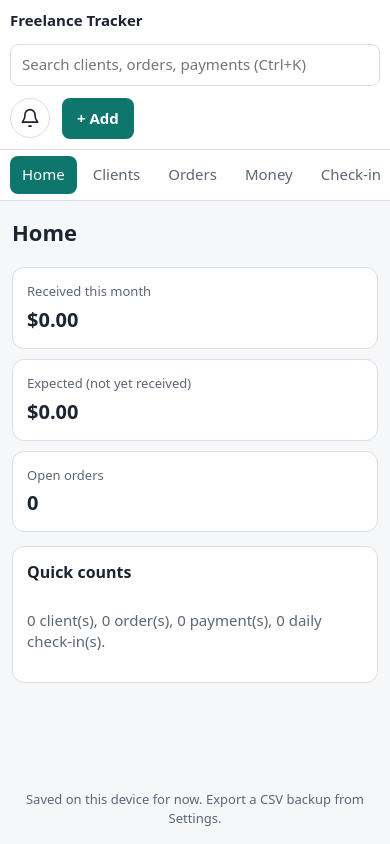
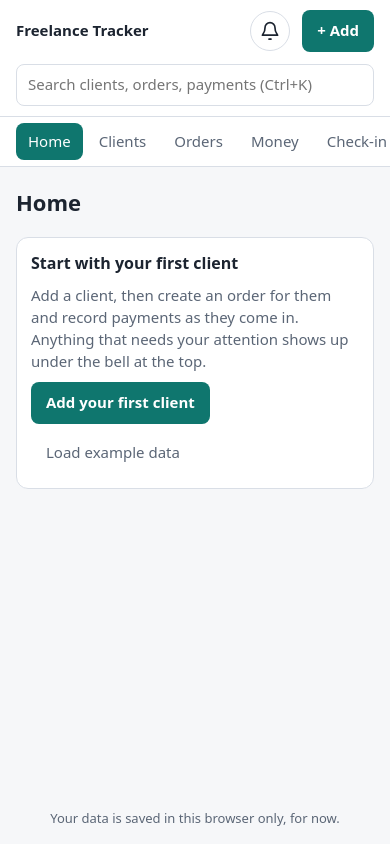
Before and after one commit to arinolaemmanuel17-dotcom/freelancetrack, a React (Vite) app: page / in a window 390 px wide. Built offline with nearby package versions, Linux system fonts and the light colour scheme.

Commit message:
Add in-page delete confirm, example data, welcome screen, phone header fixes
Co-Authored-By: Claude Opus 5.5 <noreply@anthropic.com>
Claude-Session: https://claude.ai/code/session_01JoW6NJYgxRPtzrWqn6Fj7b

```diff
--- a/index.html
+++ b/index.html
@@ -4,7 +4,7 @@
     <meta charset="UTF-8" />
     <link rel="icon" type="image/svg+xml" href="/favicon.svg" />
     <meta name="viewport" content="width=device-width, initial-scale=1.0" />
-    <title>freelance-tracker</title>
+    <title>Freelance Tracker</title>
   </head>
   <body>
     <div id="root"></div>
--- a/src/App.css
+++ b/src/App.css
@@ -3,7 +3,7 @@
 .topbar {
   display: flex; gap: 12px; align-items: center; flex-wrap: wrap;
   padding: 12px 16px; background: var(--surface); border-bottom: 1px solid var(--border);
-  position: sticky; top: 0; z-index: 10;
+  position: sticky; top: env(safe-area-inset-top, 0px); z-index: 10;
 }
 .brand { font-weight: 700; margin-right: auto; }
 
@@ -92,17 +92,17 @@ button.link:hover { text-decoration: underline; }
 
 @media (max-width: 640px) {
   .form { grid-template-columns: 1fr; }
-  .topbar { padding: 10px; }
-  .page { padding: 12px; }
-  .nav { padding: 6px 10px; }
-  .search { max-width: none; flex-basis: 100%; }
+  .topbar { padding: 10px 16px; }
+  .page { padding: 16px; }
+  .nav { padding: 6px 16px; }
+  .search { max-width: none; flex-basis: 100%; order: 3; }
 }
 
 /* Notifications bell */
 .notif { position: relative; }
 .bell { position: relative; display: inline-flex; align-items: center; justify-content: center; width: 40px; height: 40px; padding: 0; border-radius: 50%; color: var(--text); }
 .count { position: absolute; top: -2px; right: -2px; min-width: 18px; height: 18px; padding: 0 5px; border-radius: 999px; background: var(--surface-2); color: var(--muted); font-size: 11px; font-weight: 700; line-height: 18px; text-align: center; border: 2px solid var(--surface); }
-.count.urgent { background: var(--bad); color: #fff; }
+.count.urgent { background: var(--bad); color: var(--bg); }
 .notif-panel {
   position: absolute; right: 0; top: calc(100% + 6px); width: min(340px, 90vw); max-height: 60vh; overflow-y: auto;
   background: var(--surface); border: 1px solid var(--border); border-radius: 12px; box-shadow: 0 10px 30px rgba(0,0,0,.15); z-index: 30;
@@ -115,3 +115,9 @@ button.link:hover { text-decoration: underline; }
 .dot { flex: 0 0 8px; width: 8px; height: 8px; border-radius: 50%; margin-top: 6px; background: var(--muted); }
 .dot.high { background: var(--bad); }
 .dot.medium { background: var(--warn); }
+
+/* In-page confirm, example banner, welcome card */
+.confirm { display: inline-flex; align-items: center; gap: 8px; flex-wrap: wrap; }
+button.danger.solid { background: var(--bad); color: var(--bg); border-color: transparent; }
+.banner { display: flex; align-items: center; gap: 12px; flex-wrap: wrap; padding: 12px 14px; border-radius: 12px; background: var(--warn-bg); color: var(--warn); font-size: 14px; }
+.welcome p { max-width: 60ch; margin: 0; }
--- a/src/App.tsx
+++ b/src/App.tsx
@@ -56,7 +56,7 @@ function Shell() {
       </nav>
 
       <main key={route.key}>
-        {route.page === 'home' && <Home />}
+        {route.page === 'home' && <Home go={(p, id) => go(p, id ?? null)} />}
         {route.page === 'clients' && <Clients initialId={route.id} />}
         {route.page === 'orders' && <Orders initialId={route.id} />}
         {route.page === 'money' && <Money initialId={route.id} />}
@@ -65,7 +65,7 @@ function Shell() {
       </main>
 
       <footer className="foot muted small">
-        Saved on this device for now. Export a CSV backup from Settings.
+        Your data is saved in this browser only, for now.
       </footer>
     </div>
   )
--- a/src/pages/Home.tsx
+++ b/src/pages/Home.tsx
@@ -1,8 +1,9 @@
 import { useStore } from '../store'
 import { formatMoney, monthOf, toBase, today } from '../utils'
+import type { Page } from '../App'
 
-export function Home() {
-  const { data } = useStore()
+export function Home({ go }: { go: (p: Page, id?: string | null) => void }) {
+  const { data, resetAll, loadExamples } = useStore()
   const month = monthOf(today())
   const base = data.settings.baseCurrency
 
@@ -15,10 +16,42 @@ export function Home() {
     .reduce((s, p) => s + toBase(p.amount, p.rateToBase), 0)
 
   const openOrders = data.orders.filter((o) => !['Paid', 'Cancelled'].includes(o.status)).length
+  const isEmpty = data.clients.length === 0 && data.orders.length === 0 && data.payments.length === 0
 
   return (
     <div className="page">
+      {data.example && (
+        <div className="banner" role="status">
+          <span className="grow">
+            You're looking at example data. Try adding, editing and deleting things, then clear it when you're ready to
+            start for real.
+          </span>
+          <button className="primary" onClick={resetAll}>
+            Clear examples and start
+          </button>
+        </div>
+      )}
+
       <h1>Home</h1>
+
+      {isEmpty ? (
+        <section className="card welcome">
+          <h2>Start with your first client</h2>
+          <p className="muted">
+            Add a client, then create an order for them and record payments as they come in. Anything that needs your
+            attention shows up under the bell at the top.
+          </p>
+          <div className="actions">
+            <button className="primary" onClick={() => go('clients', 'new')}>
+              Add your first client
+            </button>
+            <button className="ghost" onClick={loadExamples}>
+              Load example data
+            </button>
+          </div>
+        </section>
+      ) : (
+        <>
           <div className="stats">
             <div className="stat">
               <span>Received this month</span>
@@ -34,15 +67,12 @@ export function Home() {
             </div>
           </div>
 
-      <section className="card">
-        <div className="card-head">
-          <h2>Quick counts</h2>
-        </div>
-        <p className="muted">
+          <p className="muted small">
             {data.clients.length} client(s), {data.orders.length} order(s), {data.payments.length} payment(s),{' '}
             {data.days.length} daily check-in(s).
           </p>
-      </section>
+        </>
+      )}
     </div>
   )
 }
--- a/src/pages/Settings.tsx
+++ b/src/pages/Settings.tsx
@@ -1,6 +1,6 @@
 import { useState } from 'react'
 import { useStore } from '../store'
-import { Field } from '../components/ui'
+import { ConfirmButton, Field } from '../components/ui'
 import { DEFAULT_SETTINGS } from '../storage'
 import { downloadCsv, today } from '../utils'
 
@@ -11,7 +11,8 @@ const splitList = (s: string) =>
     .filter(Boolean)
 
 export function Settings() {
-  const { data, updateSettings } = useStore()
+  const { data, updateSettings, resetAll, loadExamples } = useStore()
+  const preview = import.meta.env.VITE_PREVIEW === '1'
   const s = data.settings
   const [base, setBase] = useState(s.baseCurrency)
   const [currencies, setCurrencies] = useState(s.currencies.join(', '))
@@ -88,23 +89,27 @@ export function Settings() {
 
       <section className="card">
         <h2>Your data</h2>
-        <p className="muted small">Download everything as CSV, so you can open it in Excel anytime.</p>
+        <p className="muted small">Download everything as CSV to open in Excel, load example records to try the app, or erase everything on this device.</p>
         <div className="actions">
-          <button className="primary" onClick={exportAll}>
-            Export CSV
+          {preview ? (
+            <span className="muted small">Export downloads are turned off in this preview. They work in the full app.</span>
+          ) : (
+            <button className="primary" onClick={exportAll}>
+              Export CSV
+            </button>
+          )}
+          <button className="ghost" onClick={() => { loadExamples(); setMessage('Example data loaded') }}>
+            Load example data
           </button>
           <span className="grow" />
-          <button
-            className="danger"
-            onClick={() => {
-              if (window.confirm('Delete ALL clients, orders, payments and check-ins on this device? This cannot be undone.')) {
-                localStorage.removeItem('freelance-tracker-v1')
-                window.location.reload()
-              }
+          <ConfirmButton
+            label="Erase all data"
+            question="Erase all clients, orders, payments and check-ins on this device?"
+            onConfirm={() => {
+              resetAll()
+              setMessage('All data erased')
             }}
-          >
-            Erase all data
-          </button>
+          />
         </div>
       </section>
 
--- a/src/storage.ts
+++ b/src/storage.ts
@@ -1,4 +1,5 @@
 import type { AppData, Settings } from './types'
+import { addDays, today } from './utils'
 
 const KEY = 'freelance-tracker-v1'
 
@@ -24,7 +25,7 @@ export const EMPTY_DATA: AppData = {
 export function loadData(): AppData {
   try {
     const raw = localStorage.getItem(KEY)
-    if (!raw) return EMPTY_DATA
+    if (!raw) return import.meta.env.VITE_PREVIEW === '1' ? exampleData() : EMPTY_DATA
     const parsed = JSON.parse(raw) as Partial<AppData>
     return {
       clients: parsed.clients ?? [],
@@ -32,6 +33,7 @@ export function loadData(): AppData {
       payments: parsed.payments ?? [],
       days: parsed.days ?? [],
       settings: { ...DEFAULT_SETTINGS, ...(parsed.settings ?? {}) },
+      example: parsed.example ?? false,
     }
   } catch {
     return EMPTY_DATA
@@ -49,3 +51,37 @@ export function saveData(data: AppData): void {
 export function newId(prefix: string): string {
   return `${prefix}_${Date.now().toString(36)}${Math.random().toString(36).slice(2, 7)}`
 }
+
+// Made-up records so a new user can see how the app works. Marked with
+// example: true so the app can show a banner and clear them in one tap.
+export function exampleData(): AppData {
+  const t = today()
+  const d = (n: number) => addDays(t, n)
+  return {
+    example: true,
+    settings: {
+      ...DEFAULT_SETTINGS,
+      services: ['Logo design', 'Website copy', 'Consulting call', 'Other'],
+    },
+    clients: [
+      { id: 'ex_c1', name: 'Example: Lagos Bakery', contact: 'hello@example.com', platform: 'Direct', notes: 'Likes weekly updates', lastContact: d(-1), createdAt: d(-30) },
+      { id: 'ex_c2', name: 'Example: Rivera Studio', contact: '@rivera', platform: 'Marketplace', notes: '', lastContact: d(-6), createdAt: d(-20) },
+      { id: 'ex_c3', name: 'Example: Bright Path NGO', contact: 'team@example.org', platform: 'Referral', notes: '', lastContact: null, createdAt: d(-3) },
+    ],
+    orders: [
+      { id: 'ex_o1', clientId: 'ex_c1', title: 'New logo and menu', service: 'Logo design', status: 'Active', platform: 'Direct', price: 250, currency: 'USD', startDate: d(-10), dueDate: d(-2), notes: '', createdAt: d(-10), updatedAt: d(-1) },
+      { id: 'ex_o2', clientId: 'ex_c2', title: 'Homepage copy', service: 'Website copy', status: 'Delivered', platform: 'Marketplace', price: 180, currency: 'USD', startDate: d(-14), dueDate: d(-4), notes: '', createdAt: d(-14), updatedAt: d(-4) },
+      { id: 'ex_o3', clientId: 'ex_c3', title: 'Strategy call', service: 'Consulting call', status: 'Proposal', platform: 'Referral', price: null, currency: 'NGN', startDate: null, dueDate: d(2), notes: 'Waiting on budget', createdAt: d(-3), updatedAt: d(-3) },
+      { id: 'ex_o4', clientId: 'ex_c1', title: 'Social media pack', service: 'Logo design', status: 'Paid', platform: 'Direct', price: 120, currency: 'USD', startDate: d(-40), dueDate: d(-30), notes: '', createdAt: d(-40), updatedAt: d(-28) },
+    ],
+    payments: [
+      { id: 'ex_p1', orderId: 'ex_o4', clientId: 'ex_c1', date: d(-28), amount: 120, currency: 'USD', rateToBase: 1, method: 'Bank', status: 'Received', notes: '' },
+      { id: 'ex_p2', orderId: 'ex_o1', clientId: 'ex_c1', date: d(-9), amount: 100, currency: 'USD', rateToBase: 1, method: 'Bank', status: 'Received', notes: 'Deposit' },
+      { id: 'ex_p3', orderId: 'ex_o2', clientId: 'ex_c2', date: d(3), amount: 180, currency: 'USD', rateToBase: 1, method: 'Other', status: 'Expected', notes: 'Platform clearing' },
+    ],
+    days: [
+      { date: d(-1), hours: 5, outreach: 3, blockers: '', notes: '' },
+      { date: d(-2), hours: 3.5, outreach: 1, blockers: 'Waiting on client files', notes: '' },
+    ],
+  }
+}
--- a/src/store.tsx
+++ b/src/store.tsx
@@ -1,6 +1,6 @@
 import { createContext, useContext, useEffect, useMemo, useState, type ReactNode } from 'react'
 import type { AppData, Client, DayEntry, Order, Payment, Settings } from './types'
-import { loadData, newId, saveData } from './storage'
+import { EMPTY_DATA, exampleData, loadData, newId, saveData } from './storage'
 import { today } from './utils'
 
 interface StoreValue {
@@ -14,6 +14,8 @@ interface StoreValue {
   deletePayment: (id: string) => void
   saveDay: (d: DayEntry) => void
   updateSettings: (s: Partial<Settings>) => void
+  resetAll: () => void
+  loadExamples: () => void
 }
 
 const StoreContext = createContext<StoreValue | null>(null)
@@ -136,6 +138,14 @@ export function StoreProvider({ children }: { children: ReactNode }) {
       updateSettings(s) {
         setData((d) => ({ ...d, settings: { ...d.settings, ...s } }))
       },
+
+      resetAll() {
+        setData({ ...EMPTY_DATA, example: false })
+      },
+
+      loadExamples() {
+        setData(exampleData())
+      },
     }
   }, [data])
 
--- a/src/types.ts
+++ b/src/types.ts
@@ -85,4 +85,5 @@ export interface AppData {
   payments: Payment[]
   days: DayEntry[]
   settings: Settings
+  example?: boolean // true while the app shows made-up example records
 }
```
Also changed, not shown: src/components/ui.tsx (+33 -1 lines), src/pages/Clients.tsx (+4 -8 lines), src/pages/Money.tsx (+8 -12 lines), src/pages/Orders.tsx (+8 -12 lines). Lines whose indentation alone changed are shown as unchanged.
